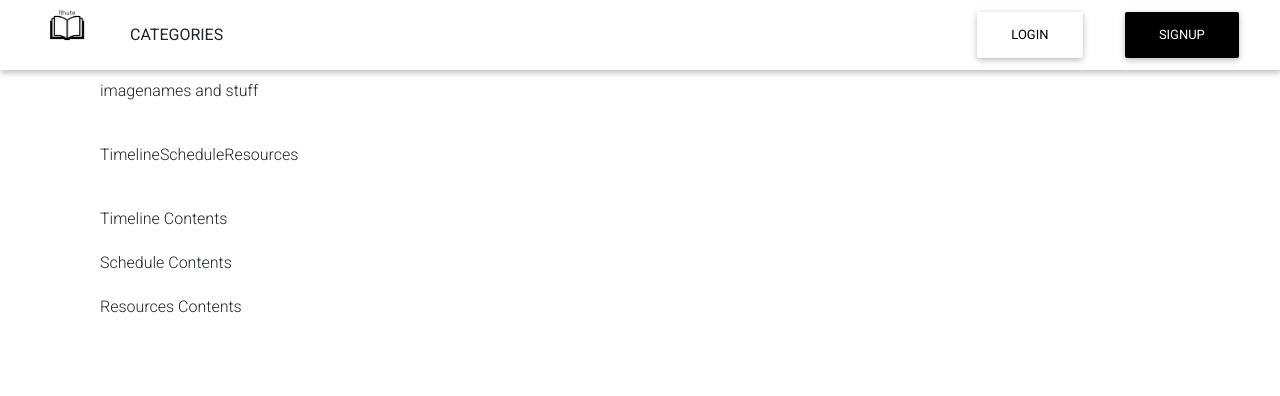
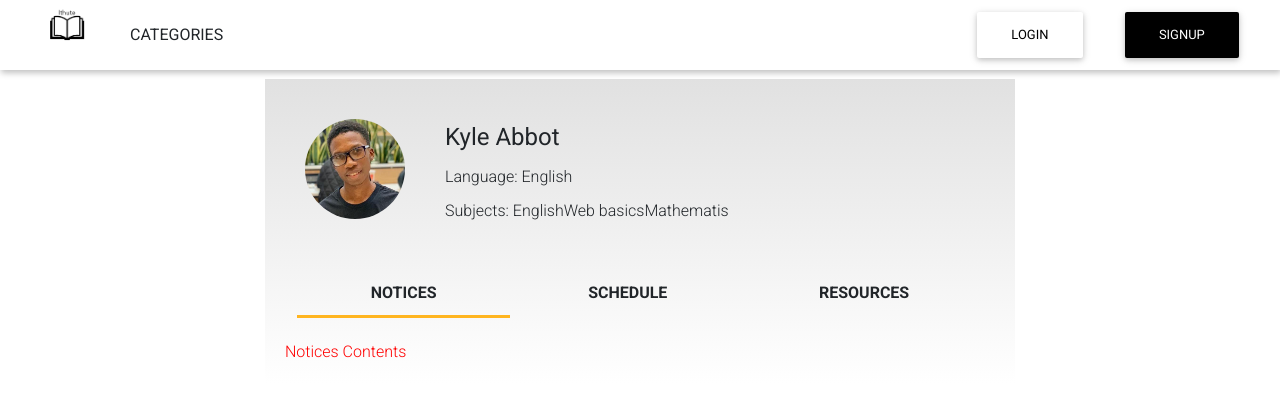
Before and after one commit to NoorMosia/tutorsApp, a React (Create React App) app: page /profile in a window 1280 px wide. Shown: the top 396 px of the page. Built offline with nearby package versions, Linux system fonts and the light colour scheme.

Commit message:
sr styled profile view

```diff
--- a/src/containers/Profile/Profile.js
+++ b/src/containers/Profile/Profile.js
@@ -1,41 +1,66 @@
-import React from "react";
+import React, { useState } from "react";
 import * as Styles from "./Profile.module.css";
+
+import Top from "./Top/Top";
 
 
 const Profile = () => {
+    const [current, setCurrent] = useState("notices")
+
+    // const changeCurrent = linkName => {
+    //     console.log("set" + linkName)
+    //     setCurrent(linkName)
+    // }
+
+    let contents
+
+    if (current === "resources") {
+        contents = (<div className={Styles.Contents}>
+            Resources Contents
+        </div>)
+    } else if (current === "schedule") {
+        contents = (<div className={Styles.Contents}>
+            Schedule Contents
+        </div>)
+    } else {
+        contents = (<div className={Styles.Contents}>
+            Notices Contents
+        </div>)
+    }
+
+    let noticesStyle = "";
+    let scheduleStyle = "";
+    let resourcesStyle = "";
+
+    if (current === "resources") {
+        resourcesStyle = Styles.Active
+    } else if (current === "schedule") {
+        scheduleStyle = Styles.Active
+    } else {
+        noticesStyle = Styles.Active
+    }
+
+
+
+
     return (
-        <div className={Styles.Profile}>
-            <div className={Styles.Top}>
-                <div className={Styles.Image}>
-                    image
-                </div>
-                <div className={Styles.Details}>
-                    names and stuff
-                </div>
-            </div>
+        <div className={`${Styles.Profile}`}>
+            <Top />
             <div className={Styles.Bottom}>
                 <div className={Styles.Links}>
-                    <div className={Styles.LinkHeading}>
-                        Timeline
+                    <div className={`${Styles.LinkHeading} ${noticesStyle}`} onClick={() => setCurrent("notices")}>
+                        Notices
                     </div>
-                    <div className={Styles.LinkHeading}>
+                    <div className={`${Styles.LinkHeading} ${scheduleStyle}`} onClick={() => setCurrent("schedule")}>
                         Schedule
                     </div>
-                    <div className={Styles.LinkHeading}>
+                    <div className={`${Styles.LinkHeading} ${resourcesStyle}`} onClick={() => setCurrent("resources")}>
                         Resources
                     </div>
 
                 </div>
                 <div className={Styles.ContentsContainer}>
-                    <div className={Styles.Contents}>
-                        Timeline Contents
-                    </div>
-                    <div className={Styles.LinkHeading}>
-                        Schedule Contents
-                    </div>
-                    <div className={Styles.LinkHeading}>
-                        Resources Contents
-                    </div>
+                    {contents}
                 </div>
             </div>
         </div>
--- a/src/containers/Profile/Profile.module.css
+++ b/src/containers/Profile/Profile.module.css
@@ -1,19 +1,60 @@
 .Profile {
-    width: 100%;
+    min-width: 750px;
     display: flex;
     flex-direction: column;
-    padding: 0 100px;
+    margin: 0 auto;
+    background-image: linear-gradient(to bottom,rgb(225, 225, 225), white);
+    padding: 20px;
 }
 
-.Profile div {
-    margin-bottom: 20px;
+.Links {
+    display: flex;
+    justify-content: space-between;
+    padding: 10px;
+    margin-bottom: 10px;
 }
 
-.Top {
-    display: flex;
+.LinkHeading {
+    flex-grow: 1;
+    margin: 2px;
+    padding: 10px;
+    text-align: center;
+    text-transform: uppercase;
+    font-weight: bold;
+    cursor: pointer;
+}
+
+.LinkHeading:hover {
+    background-color: rgb(255, 222, 156);
+    -webkit-transition: background-color .3s linear;
+    -ms-transition: background-color .3s linear;
+    transition: background-color .3s linear;
+}
+
+.Active {
+    border-bottom: 3px solid rgb(255, 181, 32);
+    transition: border-bottom 3s linear;
 }
 
 
-.Links {
-    display: flex;
+.Red {
+    background: red;
 }
+
+.Pill {
+    font-size: 12px;
+    text-transform: uppercase;
+    border-radius: 2px;
+    padding: 3px 10px;
+    margin: 5px;
+    box-sizing: border-box;
+    background: rgb(255, 255, 255);
+    cursor: pointer;
+    box-shadow: 1px 1px 3px rgb(98, 98, 98);
+    /* border: 1px solid rgb(172, 172, 172); */
+}
+
+.Contents {
+    color: red;
+    transition: color 2s;
+}
--- /dev/null
+++ b/src/containers/Profile/Top/Top.js
@@ -0,0 +1,34 @@
+import React, { useState } from "react";
+import * as Styles from "./Top.module.css";
+
+const Top = () => {
+    return (
+        <div className={Styles.Top}>
+            <div className={Styles.Image}>
+                <img
+                    src={`${process.env.PUBLIC_URL}/assets/noor.jpg`}
+                    alt="user"
+                />
+            </div>
+            <div className={Styles.Details}>
+                <div className={Styles.Names}>
+                    Kyle Abbot
+                    </div>
+                <div className={Styles.Language}>
+                    <span className={Styles.Label}>Language: </span>
+                    <span className={Styles.Pill}>English</span>
+                </div>
+                <div className={Styles.Subjects}>
+                    <span className={Styles.Label}>Subjects: </span>
+                    <span>
+                        <span className={Styles.Pill}>English</span>
+                        <span className={Styles.Pill}>Web basics</span>
+                        <span className={Styles.Pill}>Mathematis</span>
+                    </span>
+                </div>
+            </div>
+        </div>
+    )
+}
+
+export default Top;
--- /dev/null
+++ b/src/containers/Profile/Top/Top.module.css
@@ -0,0 +1,35 @@
+
+.Top {
+    display: flex;
+    margin-bottom: 20px;
+    width: 100%;
+}
+
+.Top .Image {
+    width: 100px;
+    height: 100px;
+    margin: 20px;
+}
+
+.Top .Image img {
+    width: 100%;
+    height: 100%;
+    border-radius: 50%;
+}
+
+.Top .Details {
+    flex-grow: 1;
+    width: 100px;
+    height: 100px;
+    margin: 20px;
+    /* background-color: antiquewhite; */
+}
+
+.Names {
+    font-size: 24px;
+    font-weight: bolder;
+}
+
+.Top .Details div {
+    margin-bottom: 10px;
+}
```
Also changed, not shown: src/containers/Profile/Bottom/Bottom.js (added), src/containers/Profile/Bottom/Bottom.module.css (added), 1 other file (tests, documents, lock files or other folders).
